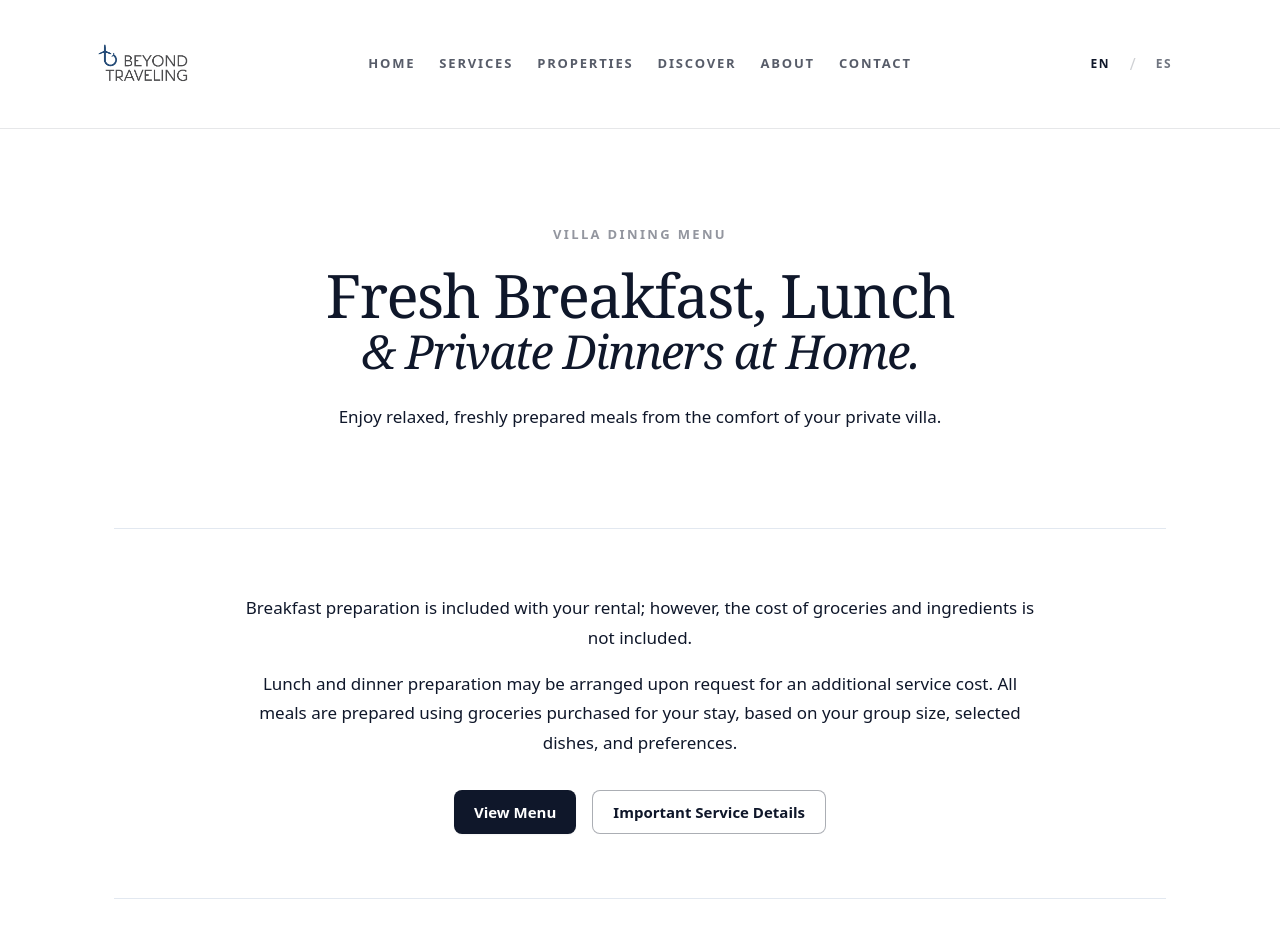
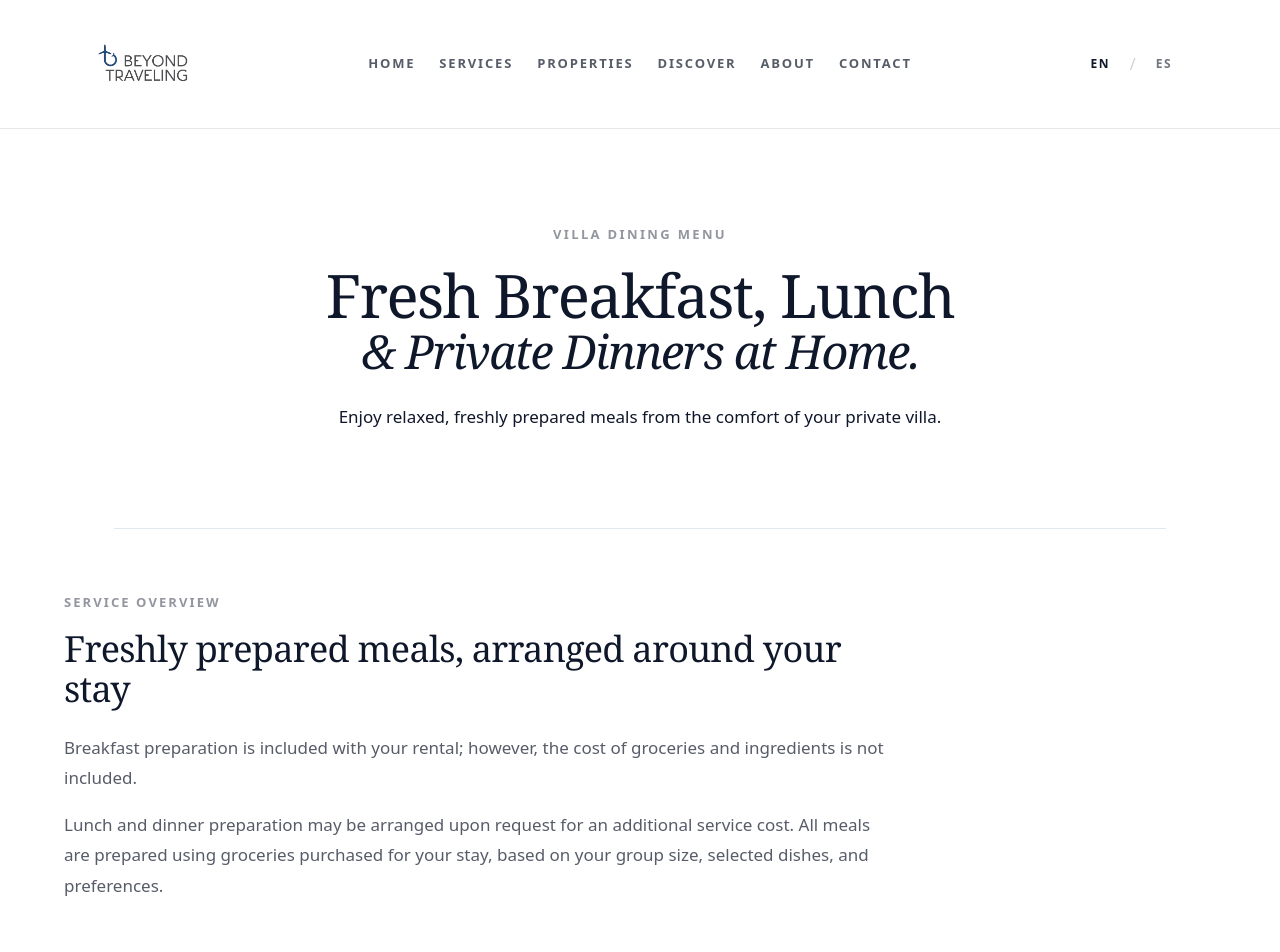
Before and after one commit to jfmichel86/Beyond-traveling-site-new-71, a Next.js app: page /villa-dining-menu in a window 1280 px wide. Shown: the top 952 px of the page. Built offline with nearby package versions, Linux system fonts and the light colour scheme.

Commit message:
Update page.tsx

```diff
--- a/app/villa-dining-menu/page.tsx
+++ b/app/villa-dining-menu/page.tsx
@@ -43,33 +43,29 @@ export default function VillaDiningMenuPage() {
 </div>
 
 <section className="bg-white py-12 md:py-16">
-  <div className="mx-auto max-w-[860px] px-6 text-center">
-    <p className="text-[17px] leading-[1.75] text-slate-900/72">
-      Breakfast preparation is included with your rental; however, the cost
-      of groceries and ingredients is not included.
-    </p>
+  <div className="mx-auto max-w-[1200px] px-6">
+    <div className="max-w-[820px]">
+      <p className="text-[13px] font-semibold uppercase tracking-[0.16em] text-slate-900/45">
+        Service Overview
+      </p>
 
-    <p className="mx-auto mt-4 max-w-[780px] text-[17px] leading-[1.75] text-slate-900/72">
-      Lunch and dinner preparation may be arranged upon request for an
-      additional service cost. All meals are prepared using groceries
-      purchased for your stay, based on your group size, selected dishes,
-      and preferences.
-    </p>
+      <h2 className="mt-4 font-serif text-3xl leading-tight tracking-[-0.02em] text-slate-900 md:text-4xl">
+        Freshly prepared meals, arranged around your stay
+      </h2>
 
-    <div className="mt-8 flex flex-wrap justify-center gap-4">
-      <a
-        href="#menu-categories"
-        className="inline-flex min-h-11 items-center justify-center rounded-lg bg-slate-900 px-5 text-[15px] font-semibold text-white shadow-sm transition hover:bg-slate-800"
-      >
-        View Menu
-      </a>
+      <div className="mt-6 space-y-4 text-[17px] leading-[1.8] text-slate-900/70">
+        <p>
+          Breakfast preparation is included with your rental; however, the
+          cost of groceries and ingredients is not included.
+        </p>
 
-      <a
-        href="#service-details"
-        className="inline-flex min-h-11 items-center justify-center rounded-lg border border-slate-900/35 bg-white px-5 text-[15px] font-semibold text-slate-900 transition hover:border-slate-900"
-      >
-        Important Service Details
-      </a>
+        <p>
+          Lunch and dinner preparation may be arranged upon request for an
+          additional service cost. All meals are prepared using groceries
+          purchased for your stay, based on your group size, selected dishes,
+          and preferences.
+        </p>
+      </div>
     </div>
   </div>
 </section>
```
